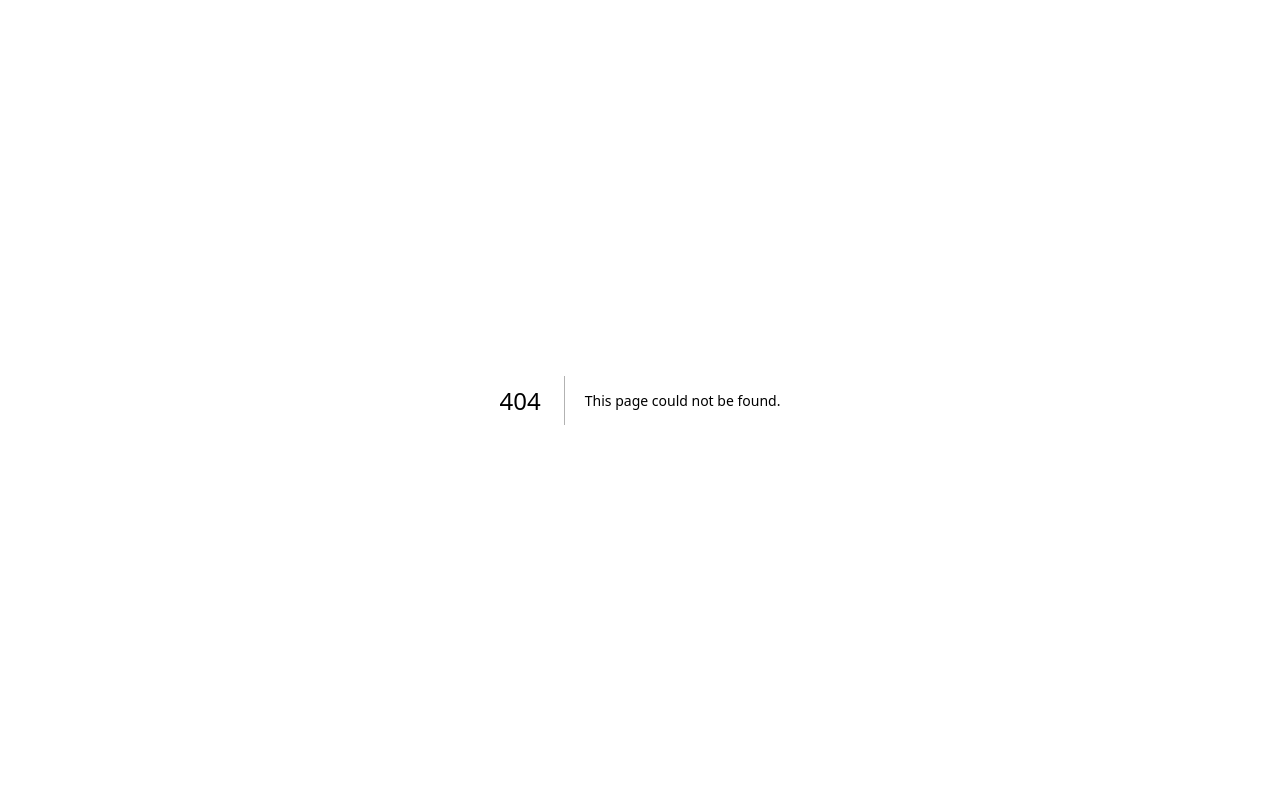
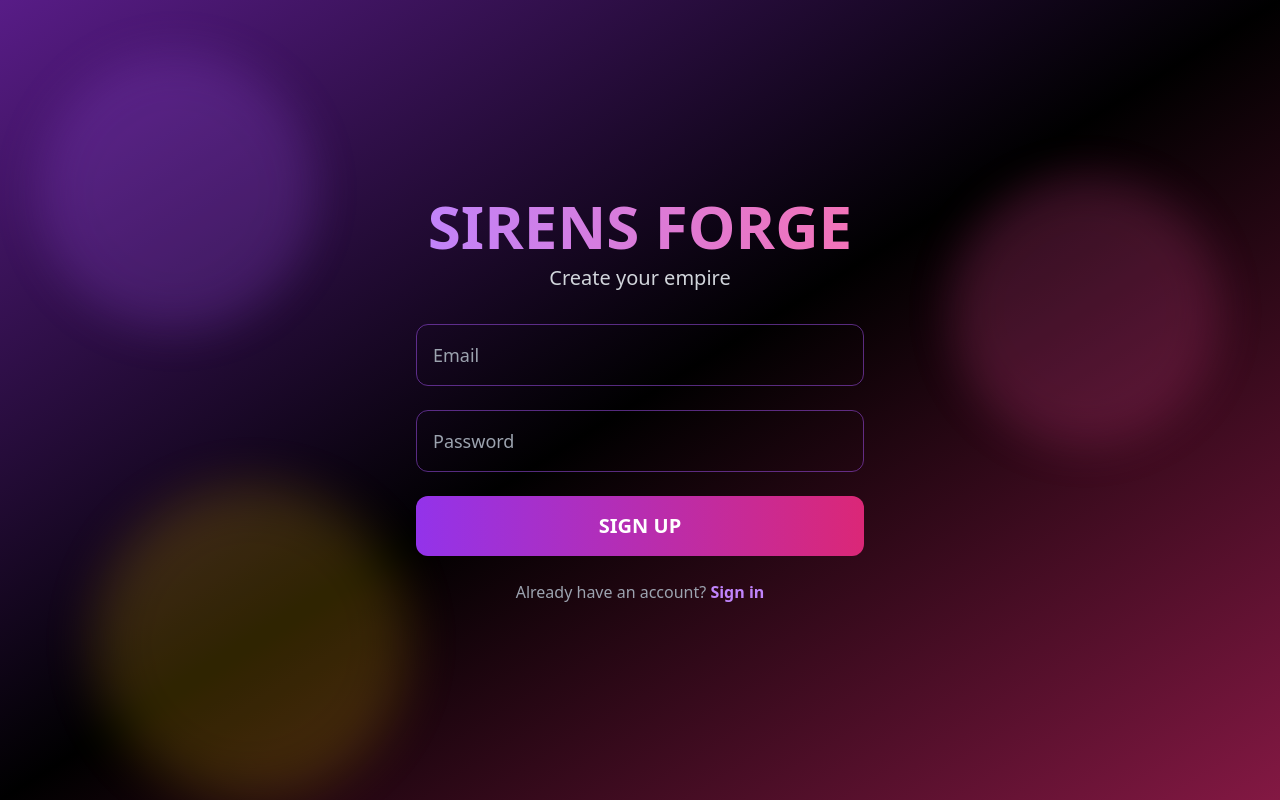
Before and after one commit to playfulorigins333/sirens-forge, a Next.js app: page /auth/signup in a window 1280 px wide. Before the commit this address had no page. Built offline with nearby package versions, Linux system fonts and the light colour scheme.

Commit message:
LIVE: Sign Up page — full auth flow

```diff
--- /dev/null
+++ b/app/auth/signin/page.tsx
@@ -0,0 +1,99 @@
+'use client';
+
+import { useState } from 'react';
+import { signIn } from 'next-auth/react';
+import { useRouter } from 'next/navigation';
+
+export default function SignInPage() {
+  const [email, setEmail] = useState('');
+  const [password, setPassword] = useState('');
+  const [loading, setLoading] = useState(false);
+  const router = useRouter();
+
+  const handleSubmit = async (e: React.FormEvent) => {
+    e.preventDefault();
+    setLoading(true);
+    const res = await signIn('credentials', {
+      email,
+      password,
+      redirect: false,
+    });
+    setLoading(false);
+    if (res?.ok) {
+      router.push('/dashboard');
+    } else {
+      alert('Invalid email or password');
+    }
+  };
+
+  return (
+    <div className="min-h-screen bg-gradient-to-br from-purple-900 via-black to-pink-900 text-white flex items-center justify-center p-6 relative overflow-hidden">
+      {/* Blobs */}
+      <div className="absolute inset-0 opacity-20">
+        <div className="absolute top-10 left-10 w-72 h-72 bg-purple-500 rounded-full mix-blend-multiply filter blur-xl animate-blob"></div>
+        <div className="absolute top-40 right-10 w-72 h-72 bg-pink-500 rounded-full mix-blend-multiply filter blur-xl animate-blob animation-delay-2000"></div>
+        <div className="absolute -bottom-8 left-20 w-72 h-72 bg-yellow-500 rounded-full mix-blend-multiply filter blur-xl animate-blob animation-delay-4000"></div>
+      </div>
+
+      <div className="relative z-10 max-w-md w-full">
+        <div className="text-center mb-8">
+          <h1 className="text-6xl font-black bg-gradient-to-r from-purple-400 to-pink-400 bg-clip-text text-transparent mb-2">
+            SIRENS FORGE
+          </h1>
+          <p className="text-xl text-gray-300">Sign in to your empire</p>
+        </div>
+
+        <form onSubmit={handleSubmit} className="space-y-6">
+          <input
+            type="email"
+            placeholder="Email"
+            value={email}
+            onChange={(e) => setEmail(e.target.value)}
+            required
+            className="w-full bg-transparent border border-purple-500/50 rounded-xl p-4 text-lg focus:outline-none focus:border-purple-400"
+          />
+          <input
+            type="password"
+            placeholder="Password"
+            value={password}
+            onChange={(e) => setPassword(e.target.value)}
+            required
+            className="w-full bg-transparent border border-purple-500/50 rounded-xl p-4 text-lg focus:outline-none focus:border-purple-400"
+          />
+          <button
+            type="submit"
+            disabled={loading}
+            className="w-full bg-gradient-to-r from-purple-600 to-pink-600 hover:from-purple-700 hover:to-pink-700 text-white font-bold py-4 rounded-xl text-xl transform hover:scale-105 transition-all disabled:opacity-50"
+          >
+            {loading ? 'Signing in...' : 'SIGN IN'}
+          </button>
+        </form>
+
+        <div className="mt-6 text-center">
+          <p className="text-gray-400">
+            Don't have an account?{' '}
+            <a href="/auth/signup" className="text-purple-400 hover:text-purple-300 font-bold">
+              Sign up
+            </a>
+          </p>
+          <p className="text-sm text-gray-500 mt-2">
+            <a href="/auth/forgot" className="hover:text-purple-400">
+              Forgot password?
+            </a>
+          </p>
+        </div>
+      </div>
+
+      <style jsx>{`
+        @keyframes blob {
+          0%, 100% { transform: translate(0, 0) scale(1); }
+          33% { transform: translate(30px, -50px) scale(1.1); }
+          66% { transform: translate(-20px, 20px) scale(0.9); }
+        }
+        .animate-blob { animation: blob 7s infinite; }
+        .animation-delay-2000 { animation-delay: 2s; }
+        .animation-delay-4000 { animation-delay: 4s; }
+      `}</style>
+    </div>
+  );
+}
--- /dev/null
+++ b/app/auth/signup/page.tsx
@@ -0,0 +1,87 @@
+'use client';
+
+import { useState } from 'react';
+import { useRouter } from 'next/navigation';
+
+export default function SignUpPage() {
+  const [email, setEmail] = useState('');
+  const [password, setPassword] = useState('');
+  const [loading, setLoading] = useState(false);
+  const router = useRouter();
+
+  const handleSubmit = async (e: React.FormEvent) => {
+    e.preventDefault();
+    setLoading(true);
+    const res = await fetch('/api/auth/signup', {
+      method: 'POST',
+      headers: { 'Content-Type': 'application/json' },
+      body: JSON.stringify({ email, password }),
+    });
+    setLoading(false);
+    if (res.ok) {
+      alert('Account created! Please sign in.');
+      router.push('/auth/signin');
+    } else {
+      alert('Signup failed — try another email');
+    }
+  };
+
+  return (
+    <div className="min-h-screen bg-gradient-to-br from-purple-900 via-black to-pink-900 text-white flex items-center justify-center p-6 relative overflow-hidden">
+      <div className="absolute inset-0 opacity-20">
+        <div className="absolute top-10 left-10 w-72 h-72 bg-purple-500 rounded-full mix-blend-multiply filter blur-xl animate-blob"></div>
+        <div className="absolute top-40 right-10 w-72 h-72 bg-pink-500 rounded-full mix-blend-multiply filter blur-xl animate-blob animation-delay-2000"></div>
+        <div className="absolute -bottom-8 left-20 w-72 h-72 bg-yellow-500 rounded-full mix-blend-multiply filter blur-xl animate-blob animation-delay-4000"></div>
+      </div>
+
+      <div className="relative z-10 max-w-md w-full">
+        <div className="text-center mb-8">
+          <h1 className="text-6xl font-black bg-gradient-to-r from-purple-400 to-pink-400 bg-clip-text text-transparent mb-2">
+            SIRENS FORGE
+          </h1>
+          <p className="text-xl text-gray-300">Create your empire</p>
+        </div>
+
+        <form onSubmit={handleSubmit} className="space-y-6">
+          <input
+            type="email"
+            placeholder="Email"
+            value={email}
+            onChange={(e) => setEmail(e.target.value)}
+            required
+            className="w-full bg-transparent border border-purple-500/50 rounded-xl p-4 text-lg focus:outline-none focus:border-purple-400"
+          />
+          <input
+            type="password"
+            placeholder="Password"
+            value={password}
+            onChange={(e) => setPassword(e.target.value)}
+            required
+            className="w-full bg-transparent border border-purple-500/50 rounded-xl p-4 text-lg focus:outline-none focus:border-purple-400"
+          />
+          <button
+            type="submit"
+            disabled={loading}
+            className="w-full bg-gradient-to-r from-purple-600 to-pink-600 hover:from-purple-700 hover:to-pink-700 text-white font-bold py-4 rounded-xl text-xl transform hover:scale-105 transition-all disabled:opacity-50"
+          >
+            {loading ? 'Creating...' : 'SIGN UP'}
+          </button>
+        </form>
+
+        <p className="text-center text-gray-400 mt-6">
+          Already have an account?{' '}
+          <a href="/auth/signin" className="text-purple-400 hover:text-purple-300 font-bold">
+            Sign in
+          </a>
+        </p>
+      </div>
+
+      <style jsx>{`
+        @keyframes blob { 0%,100% { transform: translate(0,0) scale(1); } 33% { transform: translate(30px,-50px) scale(1.1); } 66% { transform: translate(-20px,20px) scale(0.9); } }
+        .animate-blob { animation: blob 7s infinite; }
+        .animation-delay-2000 { animation-delay: 2s; }
+        .animation-delay-4000 { animation-delay: 4s; }
+      `}</style>
+    </div>
+  );
+}
```
